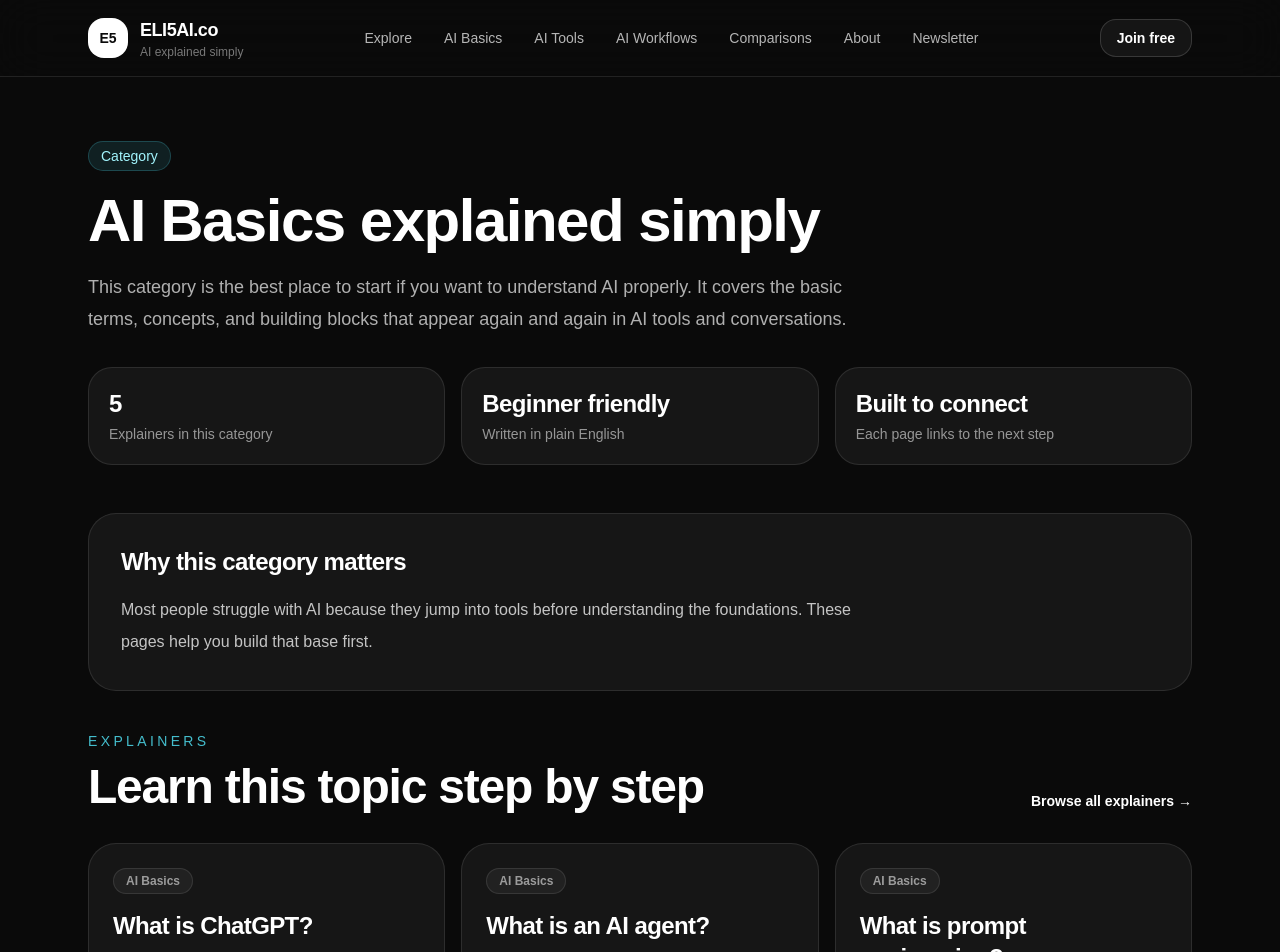
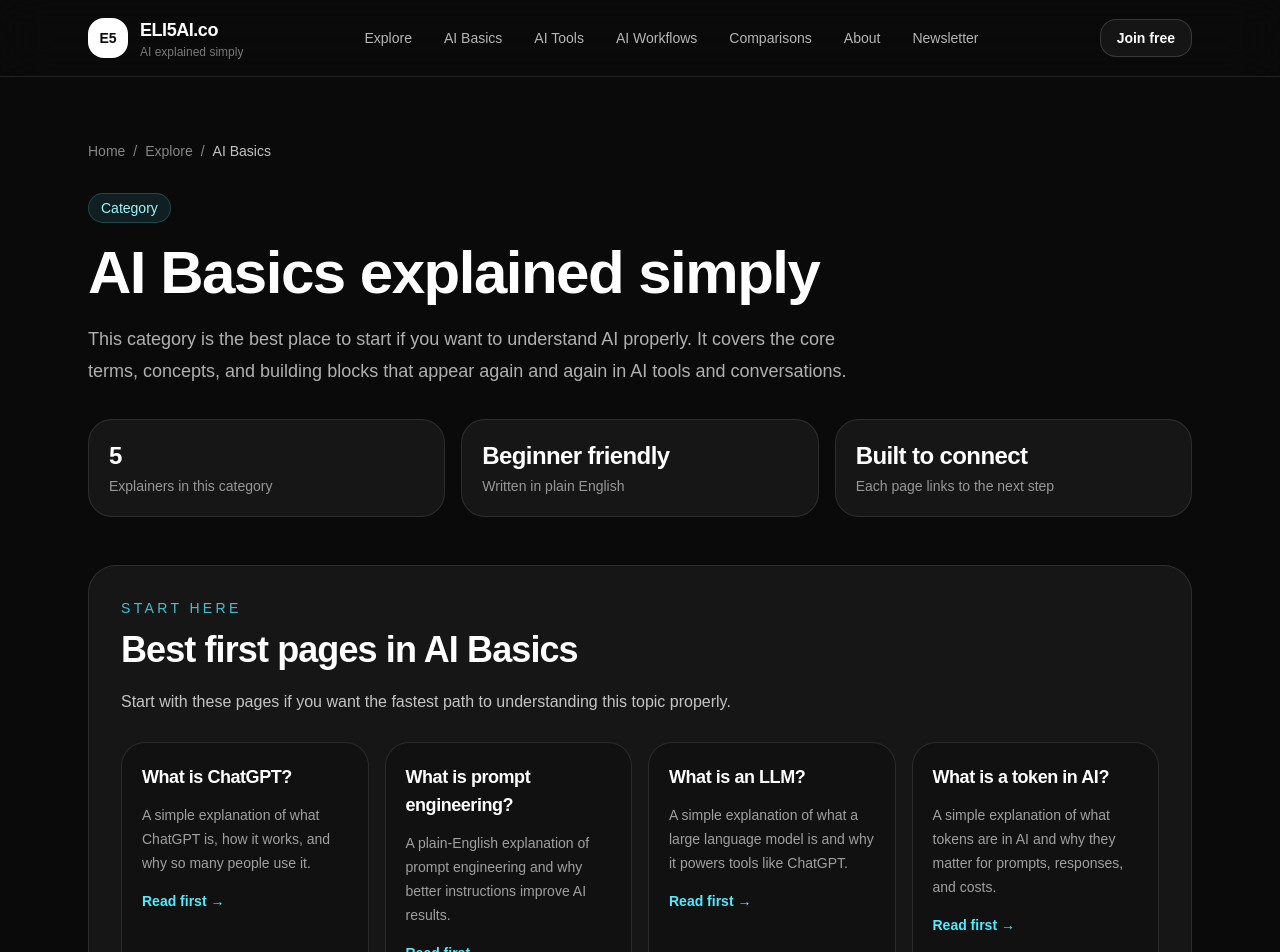
Before and after one commit to licsuj/nextjs-boilerplate, a Next.js app: page /category/ai-basics in a window 1280 px wide. Shown: the top 952 px of the page. Built offline with nearby package versions, Linux system fonts and the light colour scheme.

Commit message:
Update page.tsx

```diff
--- a/app/category/[slug]/page.tsx
+++ b/app/category/[slug]/page.tsx
@@ -17,9 +17,19 @@ const categoryConfig = {
     description:
       "Learn the core AI terms and concepts in plain English, including ChatGPT, LLMs, tokens, prompts, context windows, and more.",
     intro:
-      "This category is the best place to start if you want to understand AI properly. It covers the basic terms, concepts, and building blocks that appear again and again in AI tools and conversations.",
+      "This category is the best place to start if you want to understand AI properly. It covers the core terms, concepts, and building blocks that appear again and again in AI tools and conversations.",
     whyMatters:
       "Most people struggle with AI because they jump into tools before understanding the foundations. These pages help you build that base first.",
+    startHere: [
+      "what-is-chatgpt",
+      "what-is-an-llm",
+      "what-is-a-token-in-ai",
+      "what-is-prompt-engineering",
+    ],
+    nextCategories: [
+      { title: "AI Tools", href: "/category/ai-tools" },
+      { title: "AI Workflows", href: "/category/ai-workflows" },
+    ],
     faq: [
       {
         question: "What should I learn first in AI?",
@@ -47,11 +57,21 @@ const categoryConfig = {
       "This category explains the tools, components, and systems people hear about when using or building with AI. It is for understanding what the tools actually do and how they connect.",
     whyMatters:
       "People often use AI tools without really understanding what sits underneath them. These explainers help bridge that gap.",
+    startHere: [
+      "what-is-an-api",
+      "what-is-an-embedding",
+      "what-is-a-vector-database",
+      "what-is-inference-in-ai",
+    ],
+    nextCategories: [
+      { title: "AI Workflows", href: "/category/ai-workflows" },
+      { title: "Comparisons", href: "/category/ai-comparisons" },
+    ],
     faq: [
       {
         question: "What is included in AI Tools?",
         answer:
-          "AI Tools covers practical concepts and systems such as APIs, embeddings, vector databases, copilots, and other tool-related topics.",
+          "AI Tools covers practical concepts and systems such as APIs, embeddings, vector databases, inference, and other tool-related topics.",
       },
       {
         question: "Do I need to be technical to understand these pages?",
@@ -74,6 +94,16 @@ const categoryConfig = {
       "This category focuses on how AI works in practice. Instead of just defining tools, it explains how different pieces come together in useful real-world workflows.",
     whyMatters:
       "This is where AI becomes practical. Once you understand workflows, you start to see how AI can support research, support, writing, automation, and internal systems.",
+    startHere: [
+      "what-is-rag",
+      "what-is-an-ai-agent",
+      "what-is-ai-automation",
+      "what-is-mcp",
+    ],
+    nextCategories: [
+      { title: "AI Tools", href: "/category/ai-tools" },
+      { title: "Comparisons", href: "/category/ai-comparisons" },
+    ],
     faq: [
       {
         question: "What is an AI workflow?",
@@ -101,11 +131,21 @@ const categoryConfig = {
       "This category helps you compare AI tools and concepts side by side in a way that is simple, practical, and easy to follow.",
     whyMatters:
       "Comparison pages are where many people make decisions. They help users choose the right AI tool or understand the difference between similar concepts.",
+    startHere: [
+      "chatgpt-vs-claude",
+      "chatgpt-vs-gemini",
+      "claude-vs-gemini",
+      "ai-agent-vs-chatbot",
+    ],
+    nextCategories: [
+      { title: "AI Basics", href: "/category/ai-basics" },
+      { title: "AI Tools", href: "/category/ai-tools" },
+    ],
     faq: [
       {
         question: "What kind of pages are in AI Comparisons?",
         answer:
-          "This category includes plain-English comparisons such as ChatGPT vs Claude and ChatGPT vs Gemini.",
+          "This category includes plain-English comparisons such as ChatGPT vs Claude, ChatGPT vs Gemini, Claude vs Gemini, and concept comparisons like AI agent vs chatbot.",
       },
       {
         question: "Who are comparison pages for?",
@@ -164,6 +204,9 @@ export default async function CategoryPage({ params }: Props) {
   if (!category) notFound();
 
   const items = explainers.filter((item) => item.category === category.label);
+  const featuredStartHere = explainers.filter((item) =>
+    category.startHere.includes(item.slug)
+  );
 
   const faqSchema = {
     "@context": "https://schema.org",
@@ -190,6 +233,31 @@ export default async function CategoryPage({ params }: Props) {
     })),
   };
 
+  const breadcrumbSchema = {
+    "@context": "https://schema.org",
+    "@type": "BreadcrumbList",
+    itemListElement: [
+      {
+        "@type": "ListItem",
+        position: 1,
+        name: "Home",
+        item: "https://eli5ai.co",
+      },
+      {
+        "@type": "ListItem",
+        position: 2,
+        name: "Explore",
+        item: "https://eli5ai.co/explore",
+      },
+      {
+        "@type": "ListItem",
+        position: 3,
+        name: category.label,
+        item: `https://eli5ai.co/category/${slug}`,
+      },
+    ],
+  };
+
   return (
     <>
       <Script
@@ -202,6 +270,11 @@ export default async function CategoryPage({ params }: Props) {
         type="application/ld+json"
         dangerouslySetInnerHTML={{ __html: JSON.stringify(itemListSchema) }}
       />
+      <Script
+        id={`breadcrumb-schema-${slug}`}
+        type="application/ld+json"
+        dangerouslySetInnerHTML={{ __html: JSON.stringify(breadcrumbSchema) }}
+      />
 
       <main className="min-h-screen bg-neutral-950 text-white selection:bg-cyan-300 selection:text-neutral-950">
         <div className="absolute inset-0 -z-10 bg-[radial-gradient(circle_at_top_left,rgba(34,211,238,0.14),transparent_28%),radial-gradient(circle_at_80%_10%,rgba(168,85,247,0.14),transparent_26%),radial-gradient(circle_at_50%_100%,rgba(255,255,255,0.06),transparent_30%)]" />
@@ -209,6 +282,21 @@ export default async function CategoryPage({ params }: Props) {
         <SiteHeader />
 
         <div className="mx-auto max-w-6xl px-6 py-16">
+          <nav
+            aria-label="Breadcrumb"
+            className="mb-8 flex flex-wrap items-center gap-2 text-sm text-white/50"
+          >
+            <Link href="/" className="transition hover:text-white">
+              Home
+            </Link>
+            <span>/</span>
+            <Link href="/explore" className="transition hover:text-white">
+              Explore
+            </Link>
+            <span>/</span>
+            <span className="text-white/75">{category.label}</span>
+          </nav>
+
           <header className="mb-12">
             <div className="inline-flex rounded-full border border-cyan-300/20 bg-cyan-300/10 px-3 py-1 text-sm text-cyan-200">
               Category
@@ -250,6 +338,42 @@ export default async function CategoryPage({ params }: Props) {
             </div>
           </header>
 
+          {featuredStartHere.length > 0 && (
+            <section className="mb-10 rounded-[28px] border border-white/10 bg-white/5 p-7 md:p-8">
+              <div className="mb-6">
+                <div className="text-sm uppercase tracking-[0.24em] text-cyan-300/80">
+                  Start here
+                </div>
+                <h2 className="mt-3 text-2xl font-semibold tracking-tight md:text-4xl">
+                  Best first pages in {category.label}
+                </h2>
+                <p className="mt-4 max-w-3xl text-base leading-8 text-white/75">
+                  Start with these pages if you want the fastest path to understanding this topic properly.
+                </p>
+              </div>
+
+              <div className="grid gap-4 md:grid-cols-2 xl:grid-cols-4">
+                {featuredStartHere.map((item) => (
+                  <Link
+                    key={item.slug}
+                    href={`/explain/${item.slug}`}
+                    className="rounded-[24px] border border-white/10 bg-black/20 p-5 transition hover:bg-black/30"
+                  >
+                    <h3 className="text-lg font-semibold tracking-tight">
+                      {item.title}
+                    </h3>
+                    <p className="mt-3 text-sm leading-6 text-white/60">
+                      {item.description}
+                    </p>
+                    <div className="mt-4 text-sm font-semibold text-cyan-300">
+                      Read first →
+                    </div>
+                  </Link>
+                ))}
+              </div>
+            </section>
+          )}
+
           <section className="rounded-[28px] border border-white/10 bg-white/5 p-7 md:p-8">
             <h2 className="text-2xl font-semibold tracking-tight">
               Why this category matters
@@ -278,6 +402,11 @@ export default async function CategoryPage({ params }: Props) {
               </Link>
             </div>
 
+            {items.length === 0 ? (
+              <div className="rounded-[24px] border border-white/10 bg-white/5 p-6 text-white/70">
+                This category is being expanded. Check back soon for more explainers.
+              </div>
+            ) : (
               <div className="grid gap-4 sm:grid-cols-2 xl:grid-cols-3">
                 {items.map((item) => (
                   <Link
@@ -300,6 +429,7 @@ export default async function CategoryPage({ params }: Props) {
                   </Link>
                 ))}
               </div>
+            )}
           </section>
 
           <section className="mt-10 rounded-[28px] border border-cyan-300/20 bg-cyan-300/10 p-7 md:p-8">
@@ -361,6 +491,32 @@ export default async function CategoryPage({ params }: Props) {
           <section className="mt-10 rounded-[28px] border border-white/10 bg-white/5 p-7 md:p-8">
             <div className="mb-6">
               <div className="text-sm uppercase tracking-[0.24em] text-cyan-300/80">
+                Next categories
+              </div>
+              <h2 className="mt-3 text-2xl font-semibold tracking-tight">
+                Continue your learning path
+              </h2>
+            </div>
+
+            <div className="grid gap-4 md:grid-cols-2">
+              {category.nextCategories.map((item) => (
+                <Link
+                  key={item.href}
+                  href={item.href}
+                  className="rounded-[24px] border border-white/10 bg-black/20 p-5 transition hover:bg-black/30"
+                >
+                  <h3 className="text-lg font-semibold">{item.title}</h3>
+                  <div className="mt-3 text-sm font-semibold text-cyan-300">
+                    Explore category →
+                  </div>
+                </Link>
+              ))}
+            </div>
+          </section>
+
+          <section className="mt-10 rounded-[28px] border border-white/10 bg-white/5 p-7 md:p-8">
+            <div className="mb-6">
+              <div className="text-sm uppercase tracking-[0.24em] text-cyan-300/80">
                 FAQ
               </div>
               <h2 className="mt-3 text-2xl font-semibold tracking-tight">
```
Lines whose indentation alone changed are shown as unchanged.
